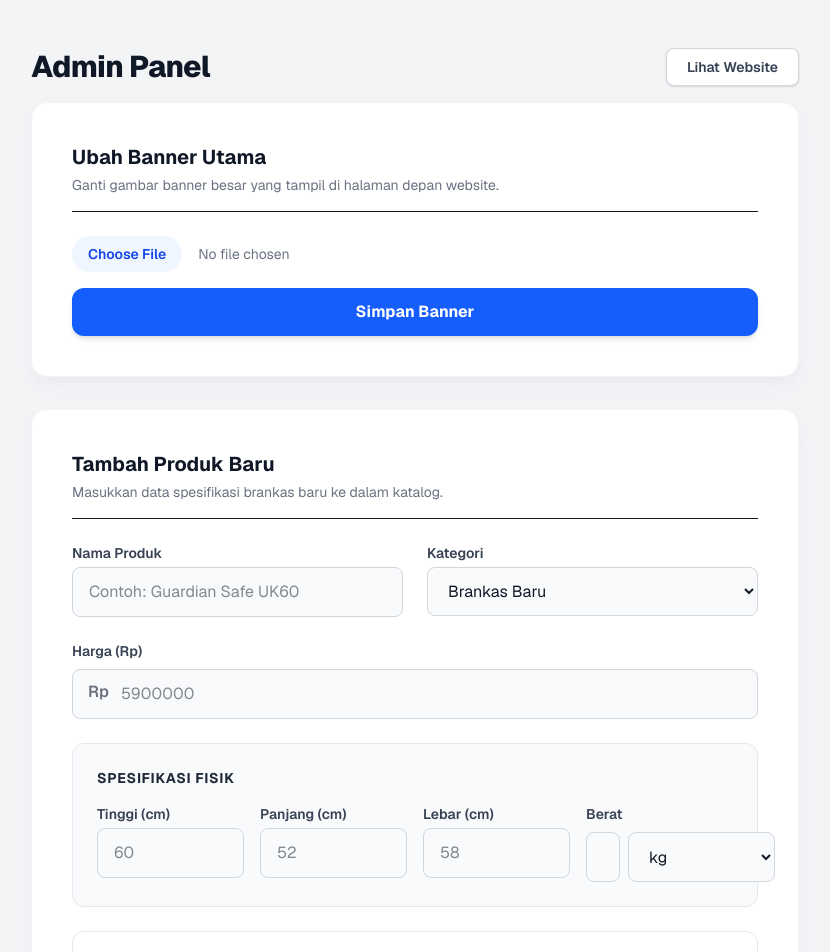
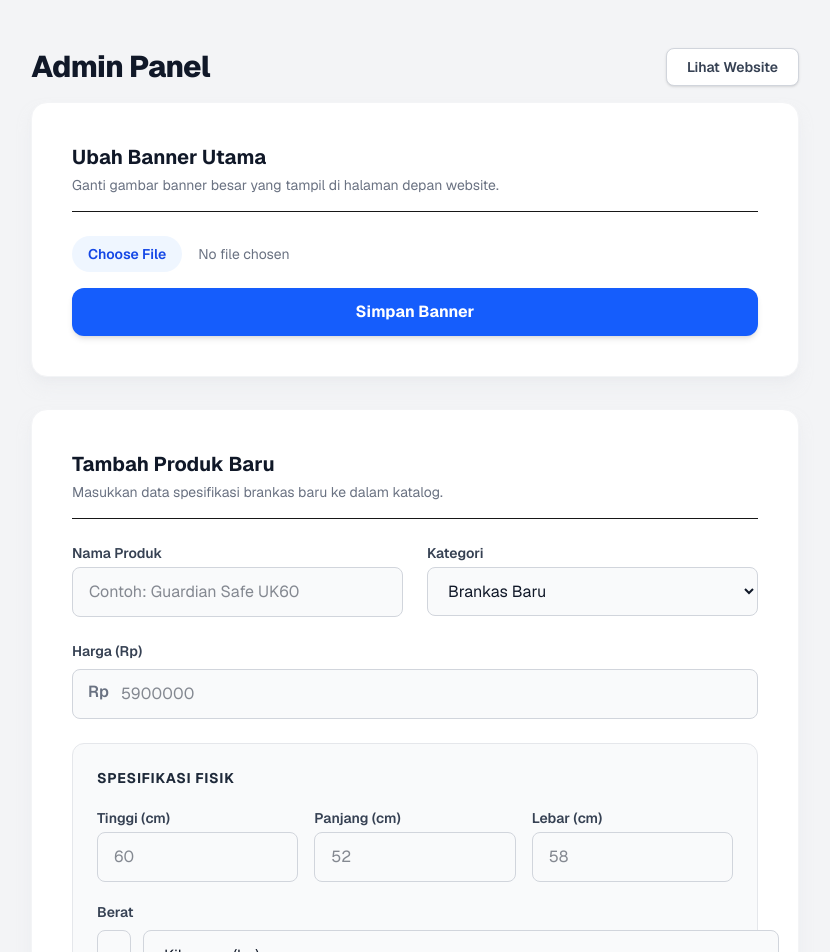
Before and after one commit to muhammadfariz123/webbrankas, a Next.js app: page /admin in a window 1280 px wide. Shown: the top 952 px of the page, without its empty margins (225-1055 px from the left). Built offline with nearby package versions, Linux system fonts and the light colour scheme.

Commit message:
memperbaiki field berat pada admin

```diff
--- a/app/admin/page.tsx
+++ b/app/admin/page.tsx
@@ -9,7 +9,6 @@ export default function AdminPanel() {
         name: '', price: '', category: 'Brankas Baru', height: '', length: '', width: '', weight: '', weightUnit: 'kg', image1: '', image2: ''
     });
     const [loadingProduct, setLoadingProduct] = useState(false);
-
     // State untuk Banner
     const [bannerImage, setBannerImage] = useState('');
     const [loadingBanner, setLoadingBanner] = useState(false);
@@ -48,14 +47,12 @@ export default function AdminPanel() {
     const submitBanner = async (e: React.FormEvent) => {
         e.preventDefault();
         if (!bannerImage) return alert('Pilih gambar banner terlebih dahulu!');
-
         setLoadingBanner(true);
         const res = await fetch('/api/banner', {
             method: 'POST',
             headers: { 'Content-Type': 'application/json' },
             body: JSON.stringify({ image: bannerImage })
         });
-
         if (res.ok) alert('Banner berhasil diupdate!');
         else alert('Gagal update banner');
         setLoadingBanner(false);
@@ -65,14 +62,12 @@ export default function AdminPanel() {
     const submitProduct = async (e: React.FormEvent) => {
         e.preventDefault();
         if (!formData.image1) return alert('Gambar utama produk wajib diunggah!');
-
         setLoadingProduct(true);
         const res = await fetch('/api/products', {
             method: 'POST',
             headers: { 'Content-Type': 'application/json' },
             body: JSON.stringify(formData)
         });
-
         if (res.ok) {
             alert('Produk berhasil ditambahkan!');
             setFormData({ name: '', price: '', category: 'Brankas Baru', height: '', length: '', width: '', weight: '', weightUnit: 'kg', image1: '', image2: '' });
@@ -88,7 +83,6 @@ export default function AdminPanel() {
     return (
         <div className="min-h-screen bg-gray-100 py-12 px-4 sm:px-6 lg:px-8 font-sans">
             <div className="max-w-3xl mx-auto space-y-8">
-
                 {/* Header Navigation */}
                 <div className="flex justify-between items-center mb-4">
                     <h1 className="text-3xl font-extrabold text-gray-900 tracking-tight">Admin Panel</h1>
@@ -105,7 +99,6 @@ export default function AdminPanel() {
                         <h2 className="text-xl font-bold text-gray-900">Ubah Banner Utama</h2>
                         <p className="text-sm text-gray-500 mt-1">Ganti gambar banner besar yang tampil di halaman depan website.</p>
                     </div>
-
                     <form onSubmit={submitBanner} className="space-y-4">
                         <div>
                             <input
@@ -131,16 +124,18 @@ export default function AdminPanel() {
                     </form>
                 </div>
 
-                {/* SECTION 2: UPLOAD PRODUK (Form lama yang sudah Anda rapikan) */}
+                {/* SECTION 2: UPLOAD PRODUK */}
                 <div className="bg-white p-8 sm:p-10 shadow-lg shadow-gray-200/50 rounded-2xl border border-gray-100">
                     <div className="mb-6 border-b pb-4">
                         <h2 className="text-xl font-bold text-gray-900">Tambah Produk Baru</h2>
                         <p className="text-sm text-gray-500 mt-1">Masukkan data spesifikasi brankas baru ke dalam katalog.</p>
                     </div>
-
                     <form onSubmit={submitProduct} className="space-y-6">
                         <div className="grid grid-cols-1 md:grid-cols-2 gap-6">
-                            <div><label className={labelClass}>Nama Produk</label><input required type="text" className={inputClass} placeholder="Contoh: Guardian Safe UK60" onChange={e => setFormData({ ...formData, name: e.target.value })} value={formData.name} /></div>
+                            <div>
+                                <label className={labelClass}>Nama Produk</label>
+                                <input required type="text" className={inputClass} placeholder="Contoh: Guardian Safe UK60" onChange={e => setFormData({ ...formData, name: e.target.value })} value={formData.name} />
+                            </div>
                             <div>
                                 <label className={labelClass}>Kategori</label>
                                 <select className={inputClass} onChange={e => setFormData({ ...formData, category: e.target.value })} value={formData.category}>
@@ -158,32 +153,43 @@ export default function AdminPanel() {
                             </div>
                         </div>
 
-                        <div className="bg-gray-50 p-6 rounded-xl border border-gray-200 space-y-4">
+                        <div className="bg-gray-50 p-6 rounded-xl border border-gray-200 space-y-5">
                             <h3 className="text-sm font-bold text-gray-800 uppercase tracking-wider">Spesifikasi Fisik</h3>
-                            <div className="grid grid-cols-2 md:grid-cols-4 gap-4">
-                                <div><label className={labelClass}>Tinggi (cm)</label><input required type="number" className={inputClass} placeholder="60" onChange={e => setFormData({ ...formData, height: e.target.value })} value={formData.height} /></div>
-                                <div><label className={labelClass}>Panjang (cm)</label><input required type="number" className={inputClass} placeholder="52" onChange={e => setFormData({ ...formData, length: e.target.value })} value={formData.length} /></div>
-                                <div><label className={labelClass}>Lebar (cm)</label><input required type="number" className={inputClass} placeholder="58" onChange={e => setFormData({ ...formData, width: e.target.value })} value={formData.width} /></div>
+
+                            <div className="grid grid-cols-3 gap-4">
+                                <div>
+                                    <label className={labelClass}>Tinggi (cm)</label>
+                                    <input required type="number" className={inputClass} placeholder="60" onChange={e => setFormData({ ...formData, height: e.target.value })} value={formData.height} />
+                                </div>
+                                <div>
+                                    <label className={labelClass}>Panjang (cm)</label>
+                                    <input required type="number" className={inputClass} placeholder="52" onChange={e => setFormData({ ...formData, length: e.target.value })} value={formData.length} />
+                                </div>
+                                <div>
+                                    <label className={labelClass}>Lebar (cm)</label>
+                                    <input required type="number" className={inputClass} placeholder="58" onChange={e => setFormData({ ...formData, width: e.target.value })} value={formData.width} />
+                                </div>
+                            </div>
+
                             <div>
                                 <label className={labelClass}>Berat</label>
-                  <div className="flex gap-2 mt-1">
+                                <div className="flex gap-3 mt-1">
                                     <input
                                         required
                                         type="number"
-                      className={`${inputClass} mt-0`}
+                                        className={`${inputClass} mt-0 flex-1`}
                                         placeholder="250"
-                      onChange={e => setFormData({...formData, weight: e.target.value})}
+                                        onChange={e => setFormData({ ...formData, weight: e.target.value })}
                                         value={formData.weight}
                                     />
                                     <select
-                      className={`${inputClass} mt-0 w-24 shrink-0`}
-                      onChange={e => setFormData({...formData, weightUnit: e.target.value})}
+                                        className={`${inputClass} mt-0 w-32 shrink-0`}
+                                        onChange={e => setFormData({ ...formData, weightUnit: e.target.value })}
                                         value={formData.weightUnit}
                                     >
-                      <option value="kg">kg</option>
-                      <option value="ton">ton</option>
+                                        <option value="kg">Kilogram (kg)</option>
+                                        <option value="ton">Ton</option>
                                     </select>
-                  </div>
                                 </div>
                             </div>
                         </div>
@@ -209,7 +215,6 @@ export default function AdminPanel() {
                         </button>
                     </form>
                 </div>
-
             </div>
         </div>
     );
```
Lines whose indentation alone changed are shown as unchanged.
